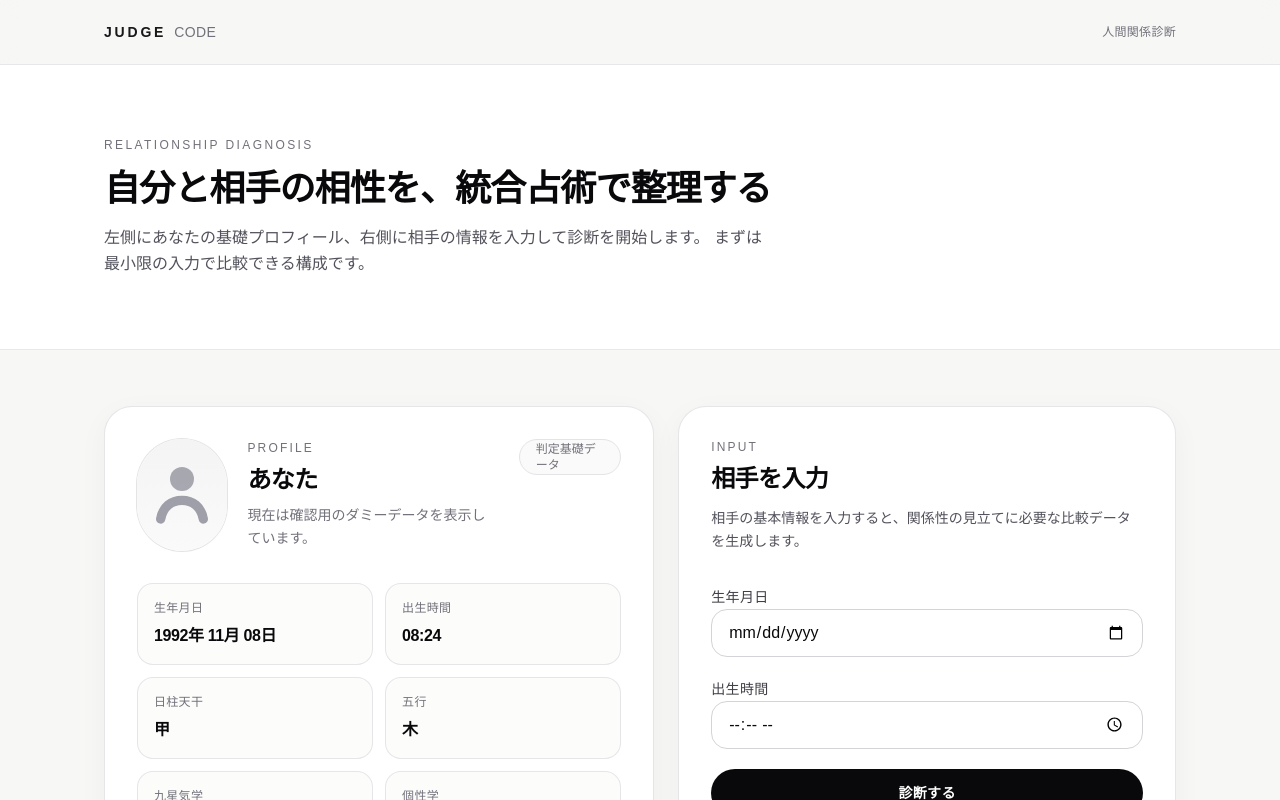
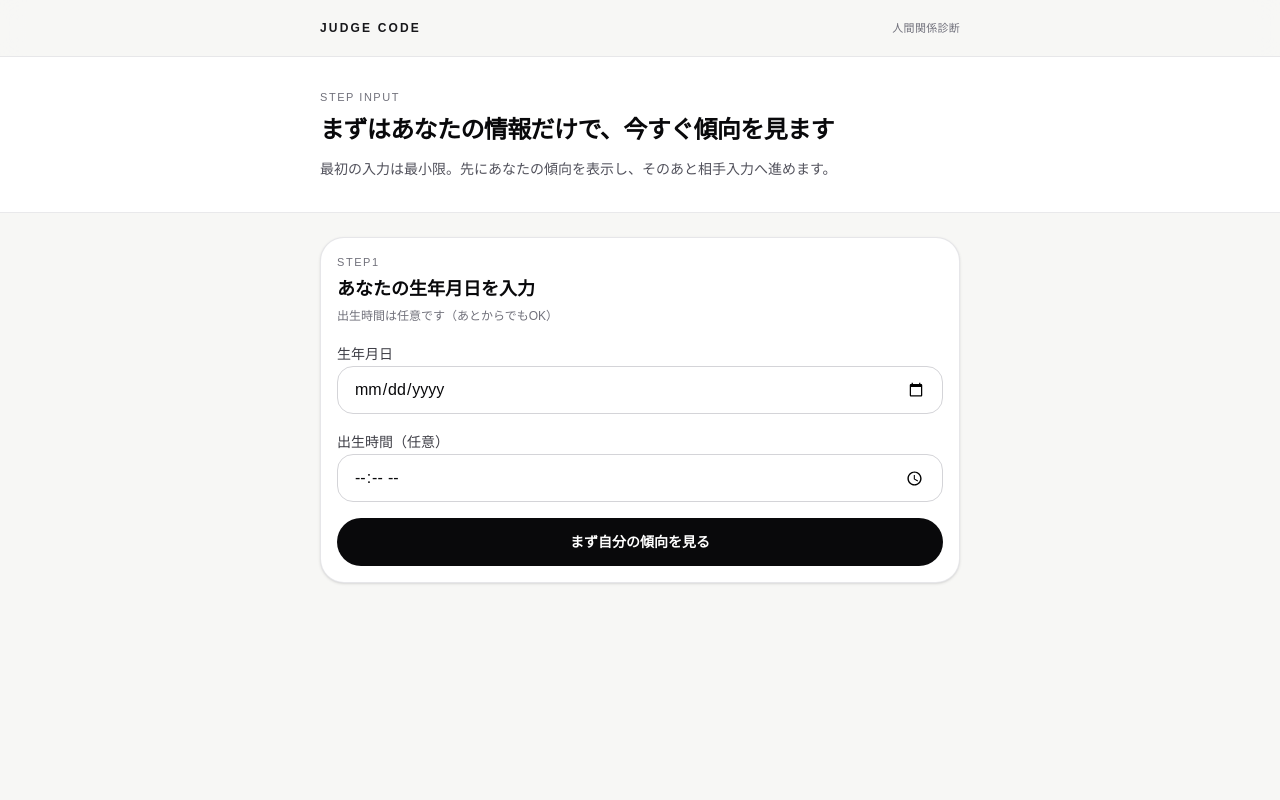
Before and after one commit to anan-commits/judge-app, a Next.js app: page /diagnosis in a window 1280 px wide. Shown: the top 800 px of the page. Built offline with nearby package versions, Linux system fonts and the light colour scheme.

Commit message:
初回訪問時のUX改善

```diff
--- a/app/diagnosis/page.tsx
+++ b/app/diagnosis/page.tsx
@@ -1,184 +1,230 @@
 "use client";
 
 import type { FormEvent } from "react";
+import { useMemo, useState } from "react";
 import { useRouter } from "next/navigation";
 
-const profileItems = [
-  { label: "生年月日", value: "1992年 11月 08日" },
-  { label: "出生時間", value: "08:24" },
-  { label: "日柱天干", value: "甲" },
-  { label: "五行", value: "木" },
-  { label: "九星気学", value: "三碧木星" },
-  { label: "個性学", value: "調和型" },
-  { label: "吉方位", value: "東南" },
-] as const;
+type QuickInsight = {
+  personality: string;
+  loveStyle: string;
+  comment: string;
+};
 
-function PersonSilhouette() {
-  return (
-    <div className="flex h-28 w-28 items-center justify-center rounded-full bg-gradient-to-b from-zinc-100 to-zinc-50 ring-1 ring-zinc-200">
-      <svg
-        viewBox="0 0 120 120"
-        className="h-20 w-20 text-zinc-400"
-        aria-hidden="true"
-        fill="none"
-      >
-        <circle cx="60" cy="36" r="18" fill="currentColor" opacity="0.9" />
-        <path
-          d="M28 96c3-18 16-28 32-28s29 10 32 28"
-          stroke="currentColor"
-          strokeWidth="14"
-          strokeLinecap="round"
-        />
-      </svg>
-    </div>
-  );
+const QUICK_INSIGHT_TABLE: QuickInsight[] = [
+  {
+    personality: "慎重に相手を見極める観察型",
+    loveStyle: "安心感を積み上げるほど深く続くタイプ",
+    comment:
+      "最初は距離を取りますが、信頼ができると一気に誠実さが伝わるタイプです。焦らず段階を作るほど、関係の質が上がります。",
+  },
+  {
+    personality: "感受性が高い共感型",
+    loveStyle: "言葉より空気感で温度を読むタイプ",
+    comment:
+      "相手の些細な反応に気づける強みがあります。気持ちを抱え込みすぎず、言葉で小さく共有すると関係が安定しやすいです。",
+  },
+  {
+    personality: "行動が早い推進型",
+    loveStyle: "決めたら一気に距離を縮めるタイプ",
+    comment:
+      "進展を作る力が強い反面、ペース差で誤解が起きやすい傾向もあります。タイミングを合わせる意識で強みが活きます。",
+  },
+  {
+    personality: "調整力が高いバランス型",
+    loveStyle: "衝突を避けつつ長く続けるタイプ",
+    comment:
+      "相手に合わせるのが上手で関係は続きやすいです。必要な場面で本音を出すほど、あなたらしさが伝わり関係が深まります。",
+  },
+];
+
+function pickQuickInsight(birthdate: string): QuickInsight {
+  const normalized = birthdate.replaceAll("-", "");
+  const score = normalized.split("").reduce((acc, v) => acc + (Number(v) || 0), 0);
+  return QUICK_INSIGHT_TABLE[score % QUICK_INSIGHT_TABLE.length] ?? QUICK_INSIGHT_TABLE[0];
 }
 
 export default function DiagnosisPage() {
   const router = useRouter();
+  const [selfBirthdate, setSelfBirthdate] = useState("");
+  const [selfBirthtime, setSelfBirthtime] = useState("");
+  const [partnerBirthdate, setPartnerBirthdate] = useState("");
+  const [partnerBirthtime, setPartnerBirthtime] = useState("");
+  const [didCompleteStep1, setDidCompleteStep1] = useState(false);
+  const [showPartnerStep, setShowPartnerStep] = useState(false);
 
-  const handleSubmit = (event: FormEvent<HTMLFormElement>) => {
+  const insight = useMemo(
+    () => (didCompleteStep1 && selfBirthdate ? pickQuickInsight(selfBirthdate) : null),
+    [didCompleteStep1, selfBirthdate]
+  );
+
+  const handleStep1Submit = (event: FormEvent<HTMLFormElement>) => {
     event.preventDefault();
-    const formData = new FormData(event.currentTarget);
-    const partnerBirthdate = String(formData.get("partner-birthdate") ?? "");
-    const partnerBirthtime = String(formData.get("partner-birthtime") ?? "");
+    if (!selfBirthdate) return;
+    sessionStorage.setItem("judge-code:self-birthdate", selfBirthdate);
+    sessionStorage.setItem("judge-code:self-birthtime", selfBirthtime);
+    setDidCompleteStep1(true);
+  };
+
+  const handleFinalSubmit = (event: FormEvent<HTMLFormElement>) => {
+    event.preventDefault();
+    if (!partnerBirthdate) return;
 
     sessionStorage.setItem("judge-code:partner-birthdate", partnerBirthdate);
-    sessionStorage.setItem("judge-code:partner-birthtime", partnerBirthtime);
+    // 互換性維持: 未入力時は既存ロジックが壊れないようデフォルトを保存
+    sessionStorage.setItem("judge-code:partner-birthtime", partnerBirthtime || "12:00");
     router.push("/result");
   };
 
   return (
     <main className="min-h-screen bg-[#f7f7f5] text-zinc-900">
       <header className="border-b border-zinc-200/80 bg-[#f7f7f5]/90 backdrop-blur-md">
-        <div className="mx-auto flex h-16 max-w-6xl items-center justify-between px-6 md:px-10">
-          <a href="/" className="flex items-baseline gap-2">
-            <span className="text-sm font-semibold tracking-[0.2em] text-zinc-900">JUDGE</span>
-            <span className="text-sm font-medium tracking-wide text-zinc-500">CODE</span>
+        <div className="mx-auto flex h-14 max-w-2xl items-center justify-between px-4">
+          <a href="/" className="text-xs font-semibold tracking-[0.18em] text-zinc-900">
+            JUDGE CODE
           </a>
-          <span className="hidden text-xs font-medium tracking-wide text-zinc-500 sm:inline">
-            人間関係診断
-          </span>
+          <span className="text-[11px] font-medium tracking-wide text-zinc-500">人間関係診断</span>
         </div>
       </header>
 
       <section className="border-b border-zinc-200/80 bg-white">
-        <div className="mx-auto max-w-6xl px-6 py-14 md:px-10 md:py-18">
-          <p className="text-xs font-medium uppercase tracking-[0.2em] text-zinc-500">
-            Relationship diagnosis
+        <div className="mx-auto max-w-2xl px-4 py-8">
+          <p className="text-[11px] font-medium uppercase tracking-[0.14em] text-zinc-500">
+            Step input
           </p>
-          <h1 className="mt-4 text-3xl font-semibold tracking-tight text-zinc-950 md:text-4xl">
-            自分と相手の相性を、統合占術で整理する
+          <h1 className="mt-2 text-2xl font-semibold tracking-tight text-zinc-950">
+            まずはあなたの情報だけで、今すぐ傾向を見ます
           </h1>
-          <p className="mt-4 max-w-2xl text-sm leading-relaxed text-zinc-600 md:text-base">
-            左側にあなたの基礎プロフィール、右側に相手の情報を入力して診断を開始します。
-            まずは最小限の入力で比較できる構成です。
+          <p className="mt-3 text-sm leading-relaxed text-zinc-600">
+            最初の入力は最小限。先にあなたの傾向を表示し、そのあと相手入力へ進めます。
           </p>
         </div>
       </section>
 
-      <section className="mx-auto max-w-6xl px-6 py-10 md:px-10 md:py-14">
-        <div className="grid gap-6 lg:grid-cols-[1.05fr_0.95fr]">
-          <article className="rounded-[28px] border border-zinc-200/90 bg-white p-7 shadow-[0_8px_30px_rgba(15,23,42,0.04)] md:p-8">
-            <div className="flex flex-col gap-6 sm:flex-row sm:items-start sm:justify-between">
-              <div className="flex items-center gap-5">
-                <PersonSilhouette />
-                <div>
-                  <p className="text-xs font-medium uppercase tracking-[0.18em] text-zinc-500">
-                    Profile
-                  </p>
-                  <h2 className="mt-2 text-2xl font-semibold tracking-tight text-zinc-950">
-                    あなた
-                  </h2>
-                  <p className="mt-2 text-sm leading-relaxed text-zinc-500">
-                    現在は確認用のダミーデータを表示しています。
-                  </p>
-                </div>
+      <section className="mx-auto max-w-2xl px-4 py-6 pb-10">
+        <article className="rounded-3xl border border-zinc-200/90 bg-white p-4 shadow-sm">
+          <p className="text-[11px] font-medium uppercase tracking-[0.14em] text-zinc-500">
+            STEP1
+          </p>
+          <h2 className="mt-1 text-lg font-semibold text-zinc-950">あなたの生年月日を入力</h2>
+          <p className="mt-1 text-xs leading-relaxed text-zinc-500">
+            出生時間は任意です（あとからでもOK）
+          </p>
+
+          <form onSubmit={handleStep1Submit} className="mt-4 space-y-4">
+            <div className="space-y-1.5">
+              <label htmlFor="self-birthdate" className="text-sm font-medium text-zinc-700">
+                生年月日
+              </label>
+              <input
+                id="self-birthdate"
+                type="date"
+                required
+                value={selfBirthdate}
+                onChange={(e) => setSelfBirthdate(e.target.value)}
+                className="h-12 w-full rounded-2xl border border-zinc-300 bg-white px-4 text-base text-zinc-950 outline-none transition focus:border-zinc-500 focus:ring-4 focus:ring-zinc-200/70"
+              />
+            </div>
+            <div className="space-y-1.5">
+              <label htmlFor="self-birthtime" className="text-sm font-medium text-zinc-700">
+                出生時間（任意）
+              </label>
+              <input
+                id="self-birthtime"
+                type="time"
+                value={selfBirthtime}
+                onChange={(e) => setSelfBirthtime(e.target.value)}
+                className="h-12 w-full rounded-2xl border border-zinc-300 bg-white px-4 text-base text-zinc-950 outline-none transition focus:border-zinc-500 focus:ring-4 focus:ring-zinc-200/70"
+              />
+            </div>
+            <button
+              type="submit"
+              className="inline-flex h-12 w-full items-center justify-center rounded-full bg-zinc-950 px-6 text-sm font-semibold text-white transition hover:bg-zinc-800"
+            >
+              まず自分の傾向を見る
+            </button>
+          </form>
+        </article>
+
+        {didCompleteStep1 && insight ? (
+          <article className="mt-5 rounded-3xl border border-emerald-200/80 bg-emerald-50/60 p-4 shadow-sm">
+            <p className="text-[11px] font-medium uppercase tracking-[0.14em] text-emerald-700">
+              STEP2
+            </p>
+            <h3 className="mt-1 text-lg font-semibold text-emerald-950">あなたの簡易分析</h3>
+            <div className="mt-4 grid gap-3">
+              <div className="rounded-2xl border border-emerald-200 bg-white/80 px-4 py-3">
+                <p className="text-xs font-medium text-emerald-700">性格</p>
+                <p className="mt-1 text-sm font-semibold text-zinc-900">{insight.personality}</p>
               </div>
-              <span className="inline-flex h-9 items-center rounded-full border border-zinc-200 bg-zinc-50 px-4 text-xs font-medium text-zinc-500">
-                判定基礎データ
-              </span>
+              <div className="rounded-2xl border border-emerald-200 bg-white/80 px-4 py-3">
+                <p className="text-xs font-medium text-emerald-700">恋愛傾向</p>
+                <p className="mt-1 text-sm font-semibold text-zinc-900">{insight.loveStyle}</p>
+              </div>
+              <div className="rounded-2xl border border-emerald-200 bg-white/80 px-4 py-3">
+                <p className="text-xs font-medium text-emerald-700">短い分析コメント</p>
+                <p className="mt-1 text-sm leading-relaxed text-zinc-700">{insight.comment}</p>
+              </div>
             </div>
+            <p className="mt-4 text-sm leading-relaxed text-zinc-700">
+              相性だけでは関係は決まりません。運気・タイミング・行動で結果は変わります。
+            </p>
+            {!showPartnerStep ? (
+              <button
+                type="button"
+                onClick={() => setShowPartnerStep(true)}
+                className="mt-4 inline-flex h-11 min-h-[44px] w-full items-center justify-center rounded-full bg-zinc-900 px-6 text-sm font-semibold text-white hover:bg-zinc-800"
+              >
+                相手も見る
+              </button>
+            ) : null}
+          </article>
+        ) : null}
 
-            <div className="mt-8 grid gap-3 sm:grid-cols-2">
-              {profileItems.map((item) => (
-                <div
-                  key={item.label}
-                  className="rounded-2xl border border-zinc-200/90 bg-[#fcfcfb] px-4 py-4"
-                >
-                  <p className="text-xs font-medium tracking-wide text-zinc-500">{item.label}</p>
-                  <p className="mt-2 text-base font-semibold tracking-tight text-zinc-950">
-                    {item.value}
-                  </p>
-                </div>
-              ))}
-            </div>
-          </article>
+        {didCompleteStep1 && showPartnerStep ? (
+          <article className="mt-5 rounded-3xl border border-zinc-200/90 bg-white p-4 shadow-sm">
+            <p className="text-[11px] font-medium uppercase tracking-[0.14em] text-zinc-500">
+              STEP3
+            </p>
+            <h3 className="mt-1 text-lg font-semibold text-zinc-950">相手の情報を入力</h3>
+            <p className="mt-1 text-xs leading-relaxed text-zinc-500">
+              生年月日だけでも進めます。出生時間は任意です。
+            </p>
 
-          <article className="rounded-[28px] border border-zinc-200/90 bg-white p-7 shadow-[0_8px_30px_rgba(15,23,42,0.04)] md:p-8">
-            <div>
-              <p className="text-xs font-medium uppercase tracking-[0.18em] text-zinc-500">
-                Input
-              </p>
-              <h2 className="mt-2 text-2xl font-semibold tracking-tight text-zinc-950">
-                相手を入力
-              </h2>
-              <p className="mt-3 text-sm leading-relaxed text-zinc-600">
-                相手の基本情報を入力すると、関係性の見立てに必要な比較データを生成します。
-              </p>
-            </div>
-
-            <form onSubmit={handleSubmit} className="mt-8 space-y-5">
-              <div className="space-y-2">
-                <label
-                  htmlFor="partner-birthdate"
-                  className="text-sm font-medium tracking-wide text-zinc-700"
-                >
-                  生年月日
+            <form onSubmit={handleFinalSubmit} className="mt-4 space-y-4">
+              <div className="space-y-1.5">
+                <label htmlFor="partner-birthdate" className="text-sm font-medium text-zinc-700">
+                  お相手の生年月日
                 </label>
                 <input
                   id="partner-birthdate"
-                  name="partner-birthdate"
                   type="date"
                   required
-                  className="h-12 w-full rounded-2xl border border-zinc-300 bg-white px-4 text-base text-zinc-950 outline-none transition placeholder:text-zinc-400 focus:border-zinc-500 focus:ring-4 focus:ring-zinc-200/70"
+                  value={partnerBirthdate}
+                  onChange={(e) => setPartnerBirthdate(e.target.value)}
+                  className="h-12 w-full rounded-2xl border border-zinc-300 bg-white px-4 text-base text-zinc-950 outline-none transition focus:border-zinc-500 focus:ring-4 focus:ring-zinc-200/70"
                 />
               </div>
-
-              <div className="space-y-2">
-                <label
-                  htmlFor="partner-birthtime"
-                  className="text-sm font-medium tracking-wide text-zinc-700"
-                >
-                  出生時間
+              <div className="space-y-1.5">
+                <label htmlFor="partner-birthtime" className="text-sm font-medium text-zinc-700">
+                  お相手の出生時間（任意）
                 </label>
                 <input
                   id="partner-birthtime"
-                  name="partner-birthtime"
                   type="time"
-                  required
-                  className="h-12 w-full rounded-2xl border border-zinc-300 bg-white px-4 text-base text-zinc-950 outline-none transition placeholder:text-zinc-400 focus:border-zinc-500 focus:ring-4 focus:ring-zinc-200/70"
+                  value={partnerBirthtime}
+                  onChange={(e) => setPartnerBirthtime(e.target.value)}
+                  className="h-12 w-full rounded-2xl border border-zinc-300 bg-white px-4 text-base text-zinc-950 outline-none transition focus:border-zinc-500 focus:ring-4 focus:ring-zinc-200/70"
                 />
               </div>
-
               <button
                 type="submit"
-                className="inline-flex h-12 w-full items-center justify-center rounded-full bg-zinc-950 px-6 text-sm font-semibold tracking-wide text-white transition hover:bg-zinc-800 focus-visible:outline focus-visible:outline-2 focus-visible:outline-offset-2 focus-visible:outline-zinc-950"
+                className="inline-flex h-12 w-full items-center justify-center rounded-full bg-zinc-950 px-6 text-sm font-semibold text-white transition hover:bg-zinc-800"
               >
-                診断する
+                STEP4: 診断結果を見る
               </button>
             </form>
-
-            <div className="mt-8 rounded-2xl border border-zinc-200 bg-zinc-50 px-4 py-4">
-              <p className="text-xs font-medium uppercase tracking-[0.16em] text-zinc-500">
-                Note
-              </p>
-              <p className="mt-2 text-sm leading-relaxed text-zinc-600">
-                入力導線はスマートフォンでも読みやすいよう、余白と文字サイズをやや大きめに設定しています。
-              </p>
-            </div>
           </article>
-        </div>
+        ) : null}
       </section>
     </main>
   );
```
